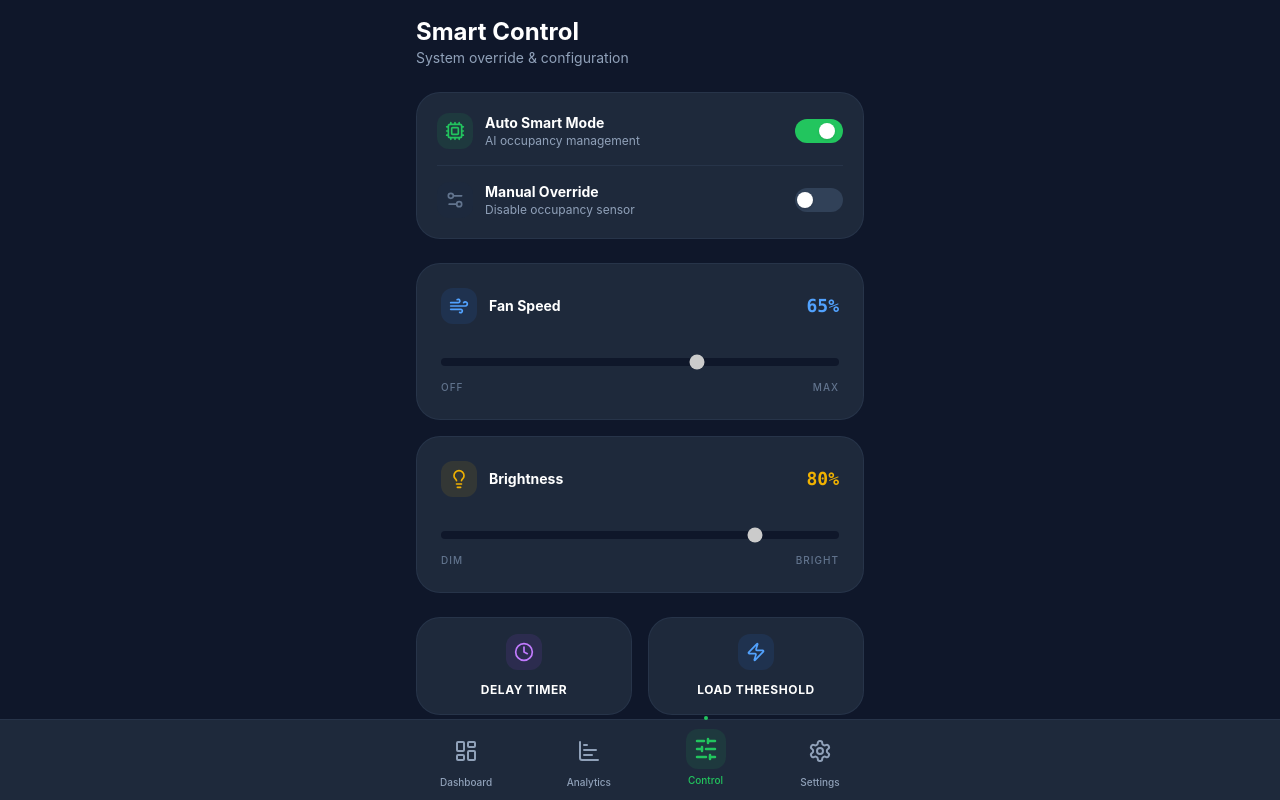
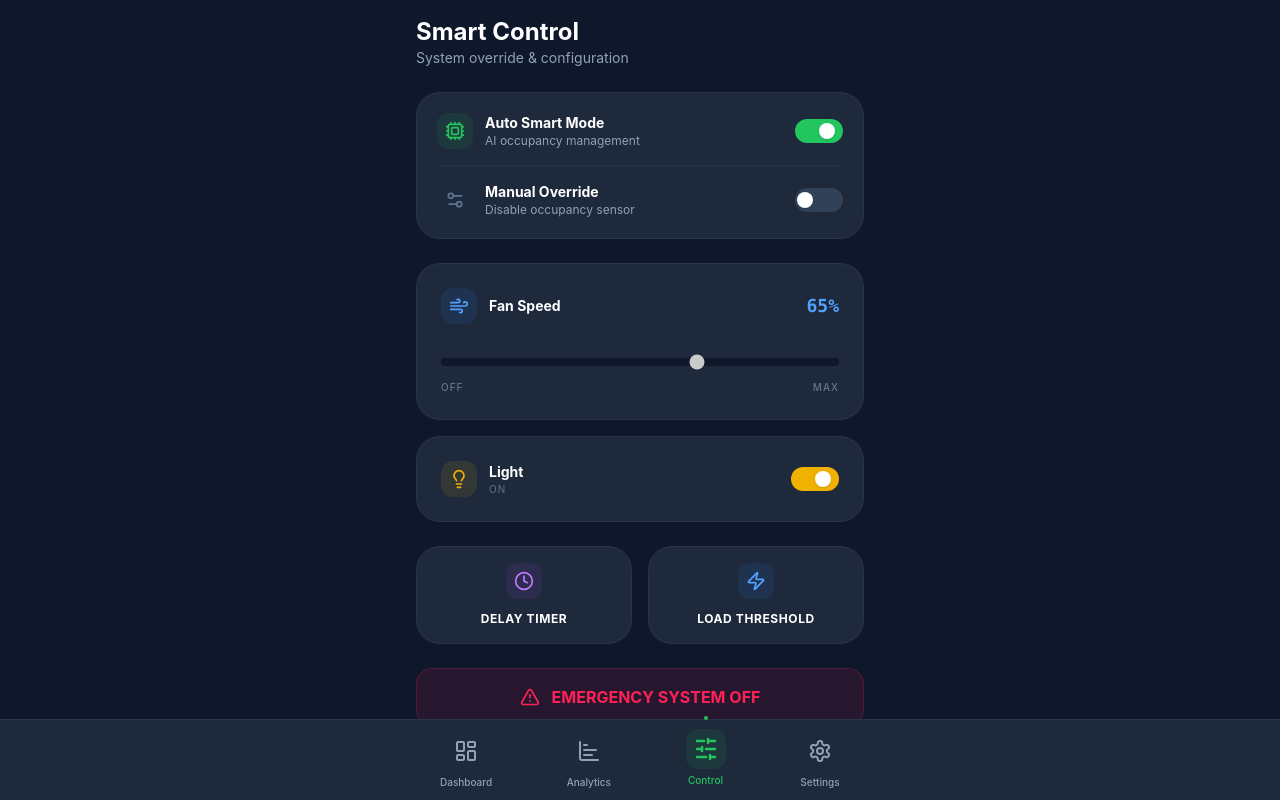
Before and after one commit to SreejithS2006/-Automatic-Class-Room-Energy-management-project, a React (Vite) app: page /control in a window 1280 px wide. Built offline with nearby package versions, Linux system fonts and the light colour scheme.

Commit message:
UI: Replace Brightness slider with Light ON/OFF switch

```diff
--- a/src/app/pages/Control.tsx
+++ b/src/app/pages/Control.tsx
@@ -108,27 +108,26 @@ export const Control = () => {
         </div>
 
         <div className="bg-[#1E293B] p-6 rounded-3xl border border-slate-700/50">
-          <div className="flex justify-between items-center mb-6">
+          <div className="flex justify-between items-center">
             <div className="flex items-center gap-3">
-              <div className="p-2 bg-yellow-500/10 rounded-xl text-yellow-500">
+              <div className={`p-2 rounded-xl ${brightness > 0 ? 'bg-yellow-500/10 text-yellow-500' : 'bg-slate-800 text-slate-500'}`}>
                 <Lightbulb size={20} />
               </div>
-              <h3 className="text-sm font-bold">Brightness</h3>
+              <div>
+                <h3 className="text-sm font-bold">Light</h3>
+                <p className="text-[10px] text-slate-500 uppercase tracking-widest">{brightness > 0 ? 'On' : 'Off'}</p>
+              </div>
             </div>
-            <span className="text-lg font-bold font-mono text-yellow-500">{brightness}%</span>
-          </div>
-          <input
-            type="range"
-            min="0"
-            max="100"
-            value={brightness}
-            onChange={(e) => setBrightness(parseInt(e.target.value))}
-            className="w-full h-2 bg-[#0F172A] rounded-lg appearance-none cursor-pointer accent-[#22C55E]"
-            disabled={autoMode && !manualOverride}
-          />
-          <div className="flex justify-between mt-2 text-[10px] font-medium text-slate-500 uppercase tracking-widest">
-            <span>Dim</span>
-            <span>Bright</span>
+            <button
+              onClick={() => setBrightness(brightness === 0 ? 100 : 0)}
+              className={`w-12 h-6 rounded-full transition-colors relative ${brightness > 0 ? 'bg-yellow-500' : 'bg-slate-700'}`}
+              disabled={autoMode && !manualOverride}
+            >
+              <motion.div
+                animate={{ x: brightness > 0 ? 24 : 2 }}
+                className="absolute top-1 w-4 h-4 bg-white rounded-full shadow-sm"
+              />
+            </button>
           </div>
         </div>
       </div>
```
